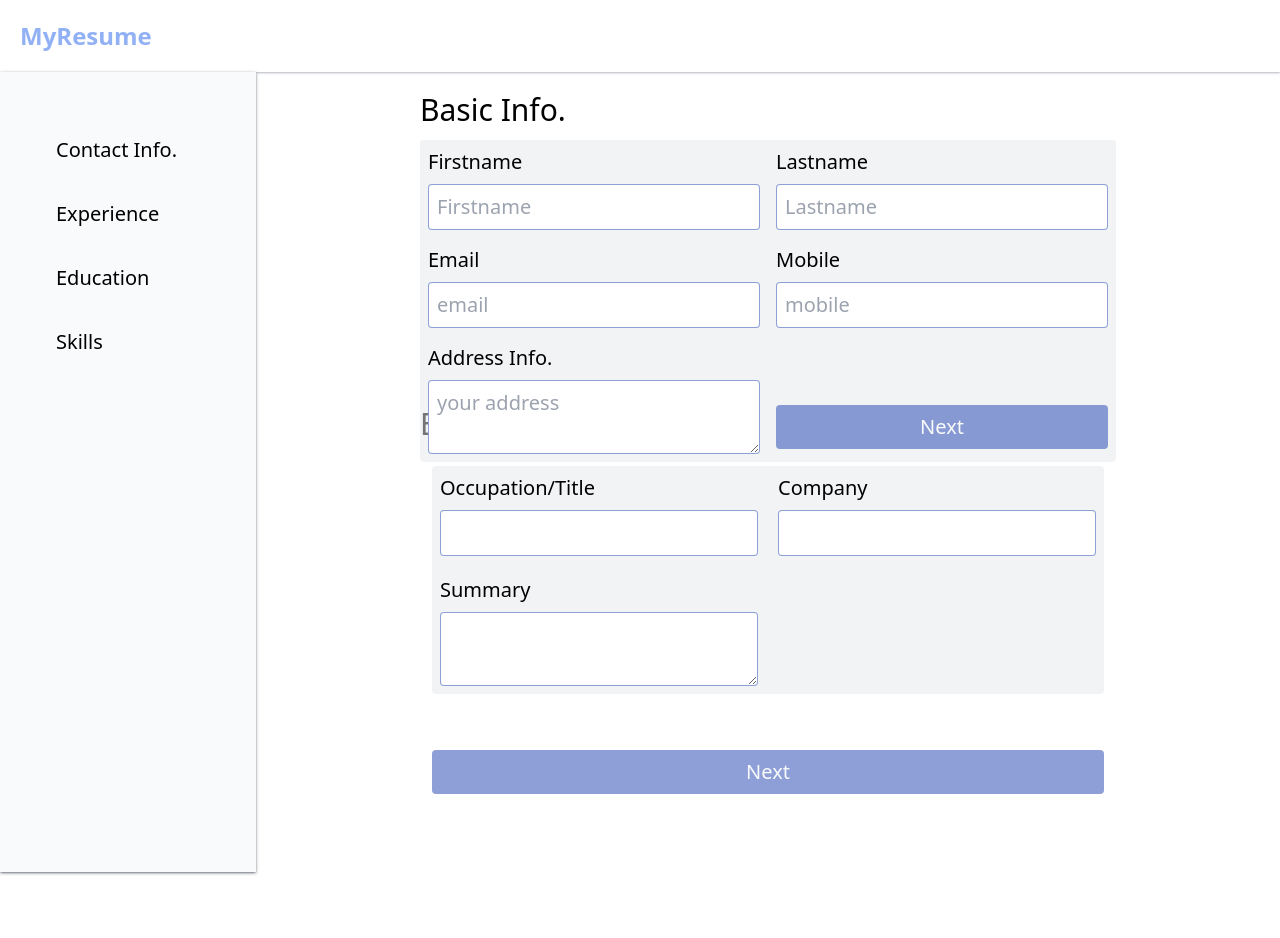
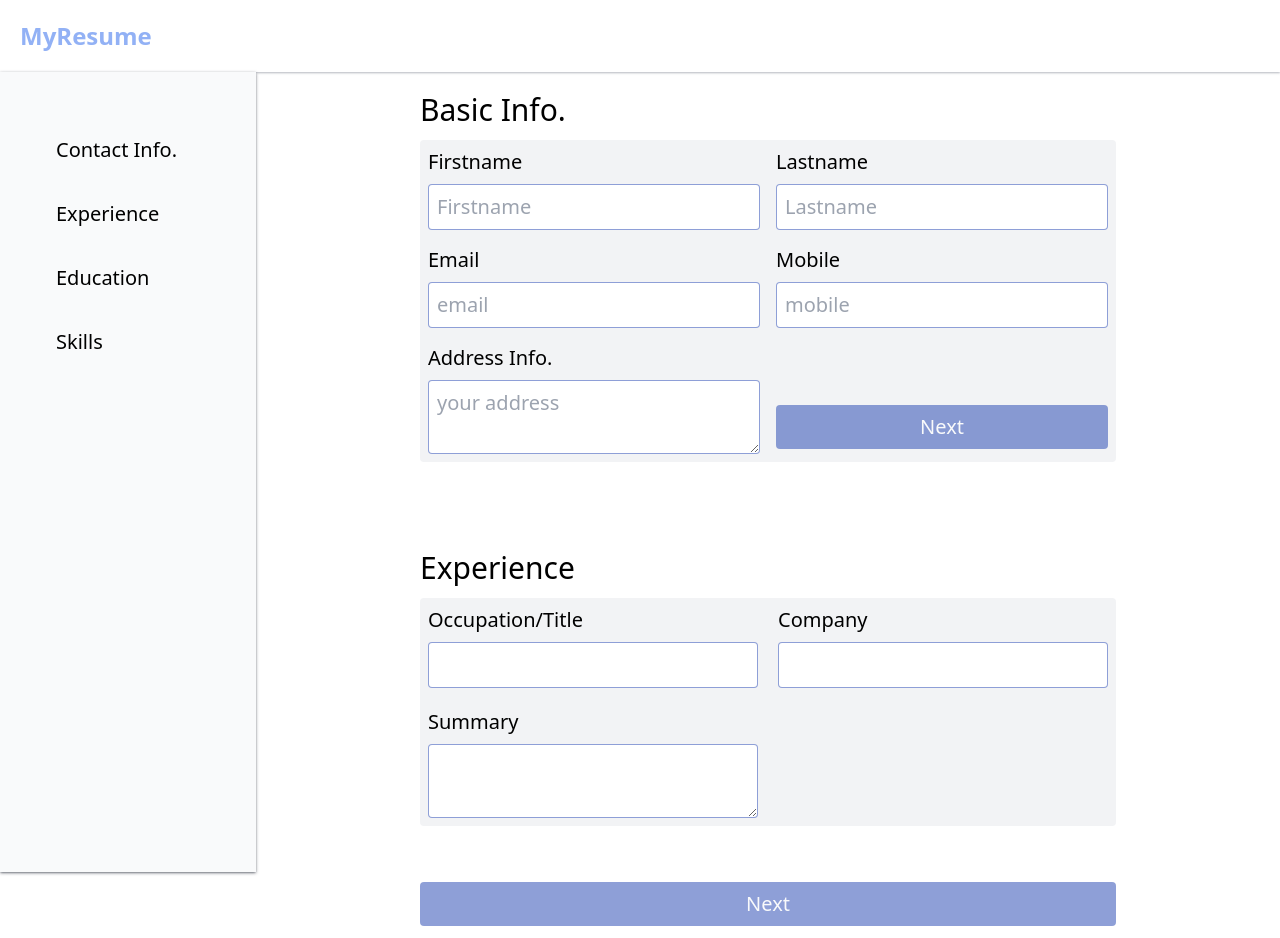
Before and after one commit to JosephChuksN/E-folio, a React (Create React App) app: page / in a window 1280 px wide. Before the commit the page ends 818 px from the top, so only its background shows below. Built offline with nearby package versions, Linux system fonts and the light colour scheme.

Commit message:
fixed add more experience button

```diff
--- a/src/App.js
+++ b/src/App.js
@@ -1,15 +1,15 @@
 import Sidebar from './components/Sidebar';
 import Contactinfo from './components/ContactInfo';
-import Experience from './components/Experience';
+import NewExperience from './components/newExperience';
 import './App.css';
 
 function App() {
   return (
     <div className="">
      <Sidebar />
-     <section className='lg:w-3/4 lg:ml-72 '>
+     <section className='lg:w-3/4 lg:ml-72 z-0 '>
      <Contactinfo />
-     <Experience />
+     <NewExperience />
      </section>
 
     </div>
--- a/src/components/ContactInfo.jsx
+++ b/src/components/ContactInfo.jsx
@@ -3,7 +3,7 @@ import React from "react";
 function Contactinfo(){
 
     return(
-   <div className="w-full lg:w-3/4 lg:mx-auto p-3 flex flex-col lg:relative lg:top-20">
+   <div className="w-full md:w-1/2 lg:w-3/4 md:mx-auto p-3 flex flex-col mb-36 relative top-20">
        <h1 className="mb-3 text-3xl">Basic Info.</h1>
        <form className="lg:grid lg:grid-cols-2 flex flex-col gap-4 p-2 bg-gray-200/50 rounded" action="">
          <div className="flex flex-col gap-2 text-xl">
--- a/src/components/Experience.jsx
+++ /dev/null
@@ -1,23 +0,0 @@
-import { React, useState, useRef } from "react";
-import NewExperience from "./newExperience";
-
-
-function Experience(){
-
-    const ExperienceSection = useRef()
-
-
-    return(
-    <div ref={ExperienceSection} className="p-3 lg:w-3/4 lg:mx-auto">
-         <h1 className="mb-3 text-3xl">Experience</h1>
-        <NewExperience />
-
-    </div>
-
-
-
-
-    )
-}
-
-export default Experience;
--- a/src/components/Sidebar.jsx
+++ b/src/components/Sidebar.jsx
@@ -31,14 +31,14 @@ function Sidebar(){
 
 
 return(
-     <nav className="lg:fixed lg:h-20 w-full lg:z-40  ">
+     <nav className="fixed lg:h-20 w-full z-20 ">
 <div className="">
 <div className=" flex justify-between p-5  w-full shadow-sm shadow-gray-500/50">
 
         <h1 className="text-2xl font-bold text-blue-600/50 ">MyResume</h1>
         <span className={`text-4xl text-blue-600 absolute right-2 lg:hidden`} onClick={handleShow}><ion-icon name="menu"></ion-icon></span>
     </div>
-         <div className={`lg:static lg:z-[-100] lg:mt-[-0.5]  lg:w-64  p-4  absolute bg-gray-50 h-screen top-0 z-10 w-3/4 md:w-64 shadow shadow-gray-900/50 ${showSideBar? "left-0" : "left-[-690px]"} transition-all ease-in duration-300 `}>
+         <div className={`lg:static lg:z-[-100] lg:mt-[-0.5]  lg:w-64  p-4  absolute bg-gray-50 h-screen top-0 z-100 w-3/4 md:w-64 shadow shadow-gray-900/50 ${showSideBar? "left-0" : "left-[-690px]"} transition-all ease-in duration-300 `}>
 
          <div className=" mb-10  lg:hidden">
              <span className="text-3xl font-bold text-red-800 absolute right-2 top-2 " onClick={handleShow}><ion-icon name="close"></ion-icon></span>
--- a/src/components/newExperience.jsx
+++ b/src/components/newExperience.jsx
@@ -10,15 +10,16 @@ function NewExperience(){
       setInputSpace([...inputSpace, {occupation: " ", company: " ", summary: " " }])
       console.log('done')
    }
-   const removeInput = (index) => {
+   const removeInput = () => {
        const values = [...inputSpace]
-       values.splice(index, 1)
+       values.pop()
        setInputSpace(values)
 
    }
 
 return(
-    <div className="w-full p-3 flex flex-col ">
+    <div className="w-full p-3 flex flex-col md:w-1/2 lg:w-3/4 md:mx-auto  ">
+          <h1 className="mb-3 text-3xl">Experience</h1>
         <form className="flex flex-col gap-4 p-2 bg-gray-200/50 rounded " action="">{
 
                 inputSpace.map((inputs, index) => (
@@ -29,7 +30,7 @@ return(
                     type="text"
                     name="occupation"
                     id="occupation"
-                    value={inputs.occupation}
+
                     />
                 </div>
                 <div className="flex flex-col gap-2 text-xl">
@@ -38,7 +39,7 @@ return(
                     type="text"
                     name="company"
                     id="company"
-                    value={inputs.company}
+
                      />
                 </div>
                 <div className="flex flex-col gap-2 text-xl">
@@ -46,7 +47,7 @@ return(
                    <textarea className="border p-2 border-blue-800/50 rounded"
                     name="summary"
                     id="summary"
-                    value={inputs.summary}
+
 
                    />
                 </div>
@@ -55,11 +56,10 @@ return(
             }
 
 
-
         </form>
-        <div className="flex gap-7">
-        <span onClick={addInputs} className="text-blue-800/50 text-3xl"><ion-icon name="add-circle-outline"></ion-icon></span>
-        <span onClick={removeInput} className="text-blue-800/50 text-3xl"><ion-icon name="remove-circle-outline"></ion-icon></span>
+        <div className="flex gap-7 z-[30]">
+        <span onClick={addInputs} className="text-blue-800/50 text-3xl  cursor-pointer "><ion-icon name="add-circle-outline"></ion-icon></span>
+        <span onClick={removeInput} className={`text-blue-800/50 text-3xl  ${inputSpace.length <= 1 ? "hidden" : "block" }`}><ion-icon name="remove-circle-outline"></ion-icon></span>
         </div>
 
         <div className=" items-center w-full flex"> <a className="mx-auto h-fit mt-14 w-full  p-2 w-1/4 text-xl text-center rounded bg-blue-800/50 text-gray-50" href=" ">Next</a></div>
@@ -68,5 +68,6 @@ return(
 
 
 
+
 }
 export default NewExperience;
```
